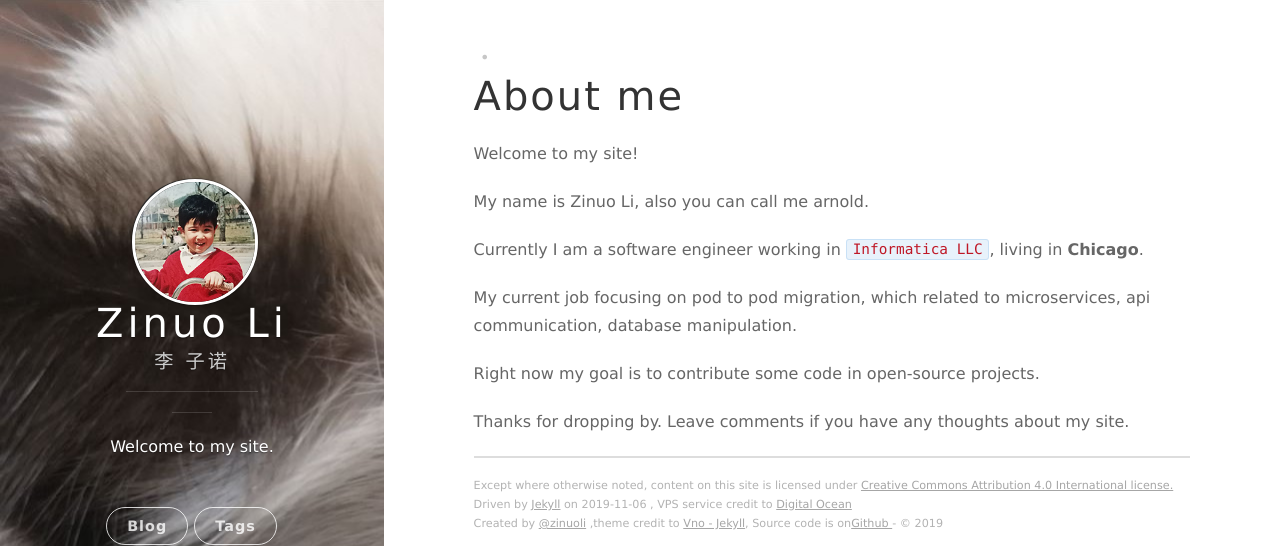
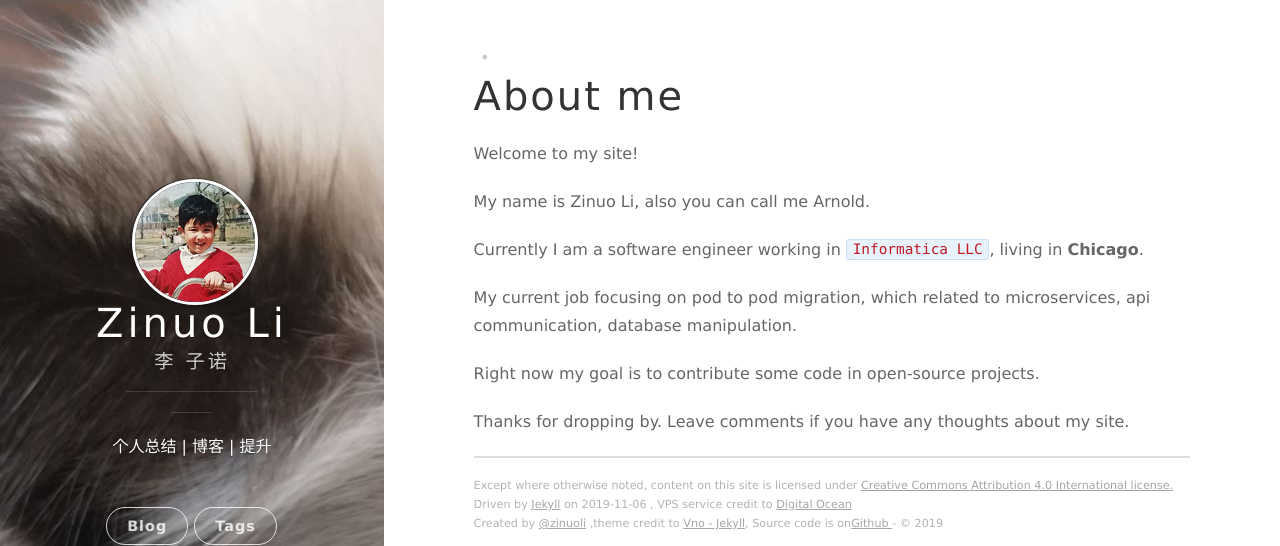
Before and after one commit to chestnuut/chestnuut.github.io, a Jekyll site: the page built from about.md, in a window 1280 px wide. Shown: the top 546 px of the page. Built offline with Jekyll 4.4.1, drawn with Linux system fonts in a browser that asks for light colours; nearby versions of some CDN libraries.

Commit message:
update url

```diff
--- a/_config.yml
+++ b/_config.yml
@@ -1,13 +1,13 @@
 # Basic
 title: Zinuo Li
 subtitle: 李 子诺
-avatarTitle: arnoldzl
-avatarDesc: Strive to Learn
-welcome_message: Welcome to my site.
+avatarTitle: chestnuut
+avatarDesc: 学到秃头
+welcome_message: 个人总结 | 博客 | 提升
 description: Java EE | Big data | Machine Learning
-creator: <a href="http://arnoldzl.github.io">@zinuoli</a>
+creator: <a href="http://chestnuut.github.io">@zinuoli</a>
 
-url: "http://arnoldzl.github.io"
+url: "http://chestnuut.github.io"
 
 permalink: /:year/:month/:title/
 
--- a/about.md
+++ b/about.md
@@ -5,7 +5,7 @@
 
 Welcome to my site!
 
-My name is Zinuo Li, also you can call me arnold.
+My name is Zinuo Li, also you can call me Arnold.
 
 Currently I am a software engineer working in [`Informatica LLC`], living in **Chicago**.
 
```
